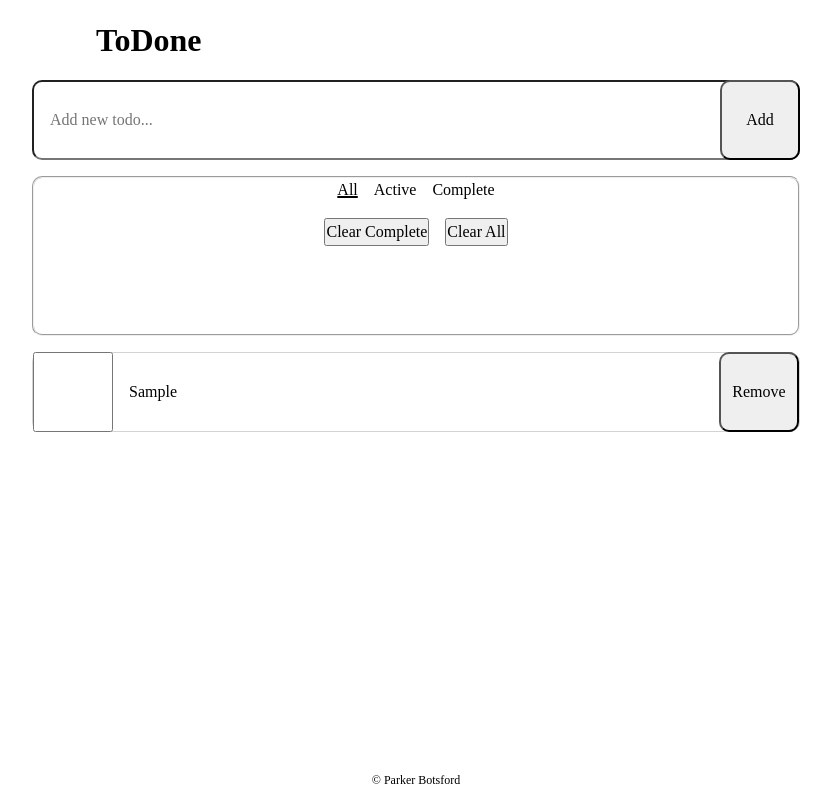
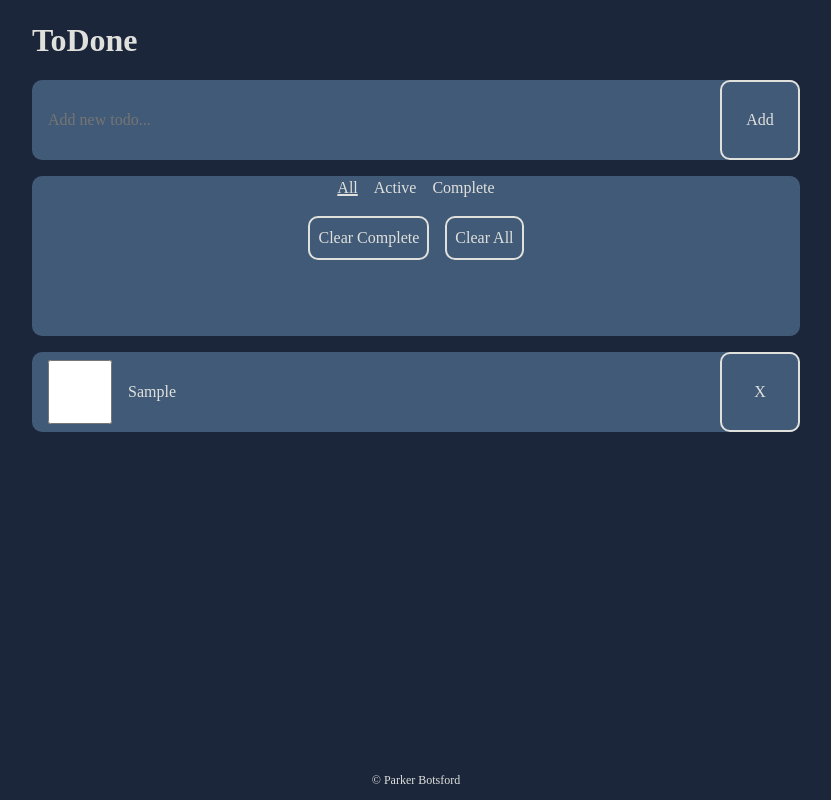
Before and after one commit to parbots/todone, a Next.js app: page / in a window 1280 px wide. Both pictures are taken after typing "Sample" into the empty fields and a click on the button "Add". Shown: the whole page, without its empty margins (224-1055 px from the left). Built offline with nearby package versions, Linux system fonts and the light colour scheme.

Commit message:
Add color styling

```diff
--- a/components/AddItemForm/AddItemForm.module.css
+++ b/components/AddItemForm/AddItemForm.module.css
@@ -5,6 +5,8 @@
     height: 5rem;
 
     display: flex;
+
+    background: none;
 }
 
 .itemInput {
@@ -12,7 +14,11 @@
 
     padding: 1rem;
 
+    border: none;
     border-radius: 10px;
+
+    color: var(--color);
+    background-color: var(--highlight-color);
 }
 
 .addItemButton {
@@ -24,5 +30,14 @@
 
     cursor: pointer;
 
+    border: solid 2px var(--color);
     border-radius: 10px;
+
+    color: var(--color);
+    background-color: var(--highlight-color);
 }
+
+.addItemButton:hover {
+    color: var(--highlight-color);
+    background-color: var(--color);
+}
--- a/components/Footer/Footer.module.css
+++ b/components/Footer/Footer.module.css
@@ -1,9 +1,13 @@
 .footer {
+    width: 60vw;
     height: 5vh;
 
     display: flex;
     justify-content: center;
     align-items: center;
+
+    color: var(--color);
+    background-color: var(--background-color);
 }
 
 .copyright {
--- a/components/Header/Header.module.css
+++ b/components/Header/Header.module.css
@@ -1,8 +1,11 @@
 .header {
-    width: 50vw;
-    height: 10vh;
+    width: 60vw;
+    height: 5rem;
 
     display: flex;
     justify-content: space-between;
     align-items: center;
+
+    color: var(--color);
+    background-color: var(--background-color);
 }
--- a/components/Item/Item.module.css
+++ b/components/Item/Item.module.css
@@ -7,16 +7,18 @@
     display: flex;
     align-items: center;
 
-    border: solid 1px lightgray;
     border-radius: 10px;
+
+    color: var(--color);
+    background-color: var(--highlight-color);
 }
 
 .checkBox {
     position: absolute;
-    left: 0;
+    left: 1rem;
 
-    width: 5rem;
-    height: 5rem;
+    width: 4rem;
+    height: 4rem;
 
     cursor: pointer;
 
@@ -36,5 +38,14 @@
 
     cursor: pointer;
 
+    border: solid 2px var(--color);
     border-radius: 10px;
+
+    color: var(--color);
+    background-color: var(--highlight-color);
 }
+
+.removeItemButton:hover {
+    color: var(--highlight-color);
+    background-color: var(--color);
+}
--- a/components/Item/Item.tsx
+++ b/components/Item/Item.tsx
@@ -32,7 +32,7 @@ const Item = ({ name, complete, completeSelf, removeSelf }: ItemProps) => {
                 onClick={() => removeSelf()}
                 className={styles.removeItemButton}
             >
-                Remove
+                X
             </button>
         </li>
     );
--- a/components/ListOptions/ListOptions.module.css
+++ b/components/ListOptions/ListOptions.module.css
@@ -7,7 +7,11 @@
     align-items: center;
     gap: 1rem;
 
+    border: none;
     border-radius: 10px;
+
+    color: var(--color);
+    background-color: var(--highlight-color);
 }
 
 .section {
@@ -31,5 +35,18 @@
 }
 
 .actionButton {
+    padding: 0.5rem;
+
     cursor: pointer;
+
+    border: solid 2px var(--color);
+    border-radius: 10px;
+
+    color: var(--color);
+    background-color: var(--highlight-color);
 }
+
+.actionButton:hover {
+    color: var(--highlight-color);
+    background-color: var(--color);
+}
--- a/styles/HomePage.module.css
+++ b/styles/HomePage.module.css
@@ -5,6 +5,8 @@
     flex-direction: column;
     justify-content: center;
     align-items: center;
+
+    background-color: var(--background-color);
 }
 
 .main {
@@ -13,6 +15,8 @@
     display: flex;
     flex-direction: column;
     gap: 1rem;
+
+    background-color: var(--background-color);
 }
 
 .section {
--- a/styles/globals.css
+++ b/styles/globals.css
@@ -1,3 +1,9 @@
+body {
+    --color: #e0e1dd;
+    --background-color: #1b263b;
+    --highlight-color: #415a77;
+}
+
 *,
 *::before,
 *::after {
```
